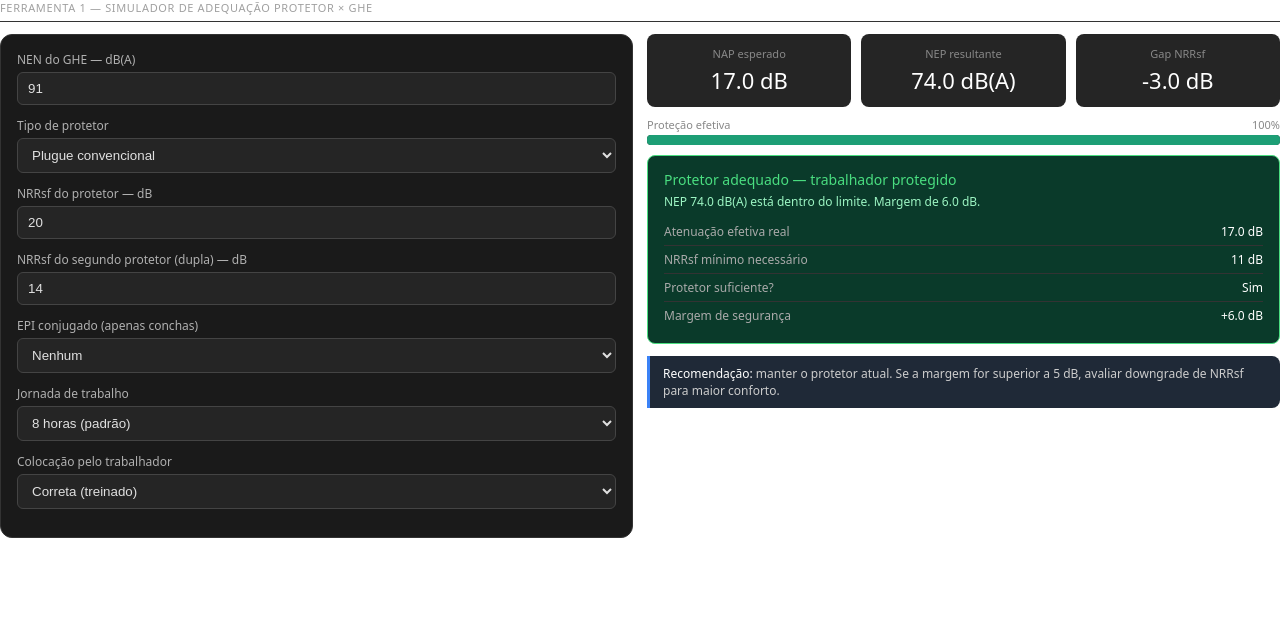
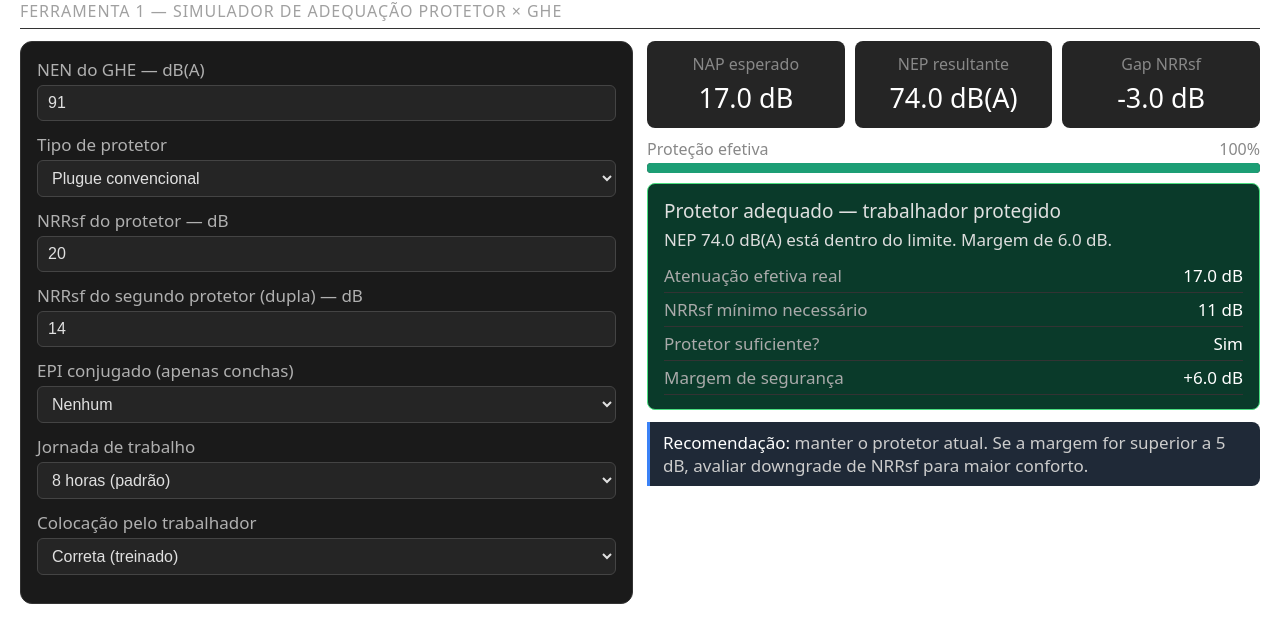
Before and after one commit to nexstra-hub/conexao-ruido-2026, a plain HTML site: page index.html in a window 1280 px wide. Drawn offline with Linux system fonts and the light colour scheme.

Commit message:
Padding Update index.html

```diff
--- a/index.html
+++ b/index.html
@@ -11,11 +11,12 @@
         background: transparent;
         color: #e0e0e0;
         font-family: system-ui, -apple-system, sans-serif;
+        padding: 0 10px;           /* Margens laterais de 10px */
     }
 
     .sec{margin-bottom:1.5rem}
     .sl{
-        font-size:11px;
+        font-size:16px;            /* +5px */
         font-weight:500;
         color:#a0a0a0;
         letter-spacing:.06em;
@@ -38,7 +39,7 @@
     .field{margin-bottom:12px}
     .field label{
         display:block;
-        font-size:12px;
+        font-size:17px;            /* +5px */
         color:#b0b0b0;
         margin-bottom:4px;
     }
@@ -49,10 +50,7 @@
         border:1px solid #444;
         border-radius:6px;
         padding:8px 10px;
-    }
-    .field select:focus, .field input[type=number]:focus{
-        outline:none;
-        border-color:#3b82f6;
+        font-size:16px;            /* +5px */
     }
 
     .kpi{
@@ -61,8 +59,12 @@
         padding:12px 14px;
         text-align:center;
     }
-    .kv{font-size:22px;font-weight:500;margin-top:4px; color:#ffffff}
-    .kl{font-size:11px;color:#888}
+    .kv{font-size:27px;            /* +5px */
+        font-weight:500;
+        margin-top:4px;
+        color:#ffffff}
+    .kl{font-size:16px;            /* +5px */
+        color:#888}
 
     .verdict{
         border-radius:8px;
@@ -73,29 +75,31 @@
     .v-warn{background:#3f2a1a;border:.5px solid #facc15}
     .v-crit{background:#3a1f1f;border:.5px solid #f87171}
 
-    .v-title{font-size:14px;font-weight:500;margin-bottom:4px}
-    .v-ok .v-title{color:#4ade80}
-    .v-warn .v-title{color:#facc15}
-    .v-crit .v-title{color:#f87171}
-
-    .v-body{font-size:12px;margin-bottom:8px; color:#ddd}
-    .v-ok .v-body{color:#9cf5c3}
-    .v-warn .v-body{color:#fde047}
-    .v-crit .v-body{color:#fda4a4}
+    .v-title{font-size:19px;       /* +5px */
+        font-weight:500;
+        margin-bottom:4px}
+    .v-body{font-size:17px;        /* +5px */
+        margin-bottom:8px;
+        color:#ddd}
 
     .rec-row{
         display:flex;
         justify-content:space-between;
-        font-size:12px;
+        font-size:17px;            /* +5px */
         padding:5px 0;
         border-bottom:.5px solid #333;
     }
-    .rec-row:last-child{border-bottom:none}
     .rec-key{color:#aaa}
     .rec-val{font-weight:500;color:#ffffff}
 
     .bar-wrap{margin-top:10px}
-    .bar-lbl{display:flex;justify-content:space-between;font-size:11px;color:#888;margin-bottom:3px}
+    .bar-lbl{
+        display:flex;
+        justify-content:space-between;
+        font-size:16px;            /* +5px */
+        color:#888;
+        margin-bottom:3px
+    }
     .bar-bg{background:#333;border-radius:4px;height:10px}
     .bar-fill{height:10px;border-radius:4px;transition:width .3s}
 
@@ -104,7 +108,7 @@
         border-radius:0 8px 8px 0;
         background:#1f2937;
         padding:9px 13px;
-        font-size:12px;
+        font-size:17px;            /* +5px */
         color:#ccc;
         margin-top:12px
     }
@@ -184,83 +188,7 @@
 </div>
 
 <script>
-const OFFSETS={plugue_conv:{base:-3,max:3},plugue_sonda:{base:-2.7,max:3},concha:{base:-5,max:1},capconcha:{base:-4.8,max:1.2},dupla:{base:3,max:3}};
-const EPI_PENALTY={nenhum:0,oculos:-1.2,mascara:-1.4,bone:-1.0,balaclava:-1.5};
-const JORNADA_PENALTY={8:0,10:1.5,12:3.0};
-const COLOC_PENALTY={ok:0,ruim:-10.5};
-
-function calc(){
-  const nen=parseFloat(document.getElementById('fNen').value)||91;
-  const tipo=document.getElementById('fTipo').value;
-  const nrrsf=parseFloat(document.getElementById('fNrrsf').value)||20;
-  const nrrsf2=parseFloat(document.getElementById('fNrrsf2').value)||14;
-  const epi=document.getElementById('fEpi').value;
-  const jornada=document.getElementById('fJornada').value;
-  const coloc=document.getElementById('fColoc').value;
-
-  const hasEpi=tipo==='concha'||tipo==='capconcha'||tipo==='dupla';
-  const off=OFFSETS[tipo];
-
-  let nap;
-  if(tipo==='dupla'){
-    const maior=Math.max(nrrsf,nrrsf2);
-    nap=maior+off.base;
-  } else {
-    nap=nrrsf+off.base;
-  }
-
-  if(hasEpi) nap+=EPI_PENALTY[epi];
-  nap+=COLOC_PENALTY[coloc];
-
-  const jPen=JORNADA_PENALTY[jornada];
-  const nepEfetivo=nen+jPen;
-  const nep=Math.round((nepEfetivo-nap)*10)/10;
-  const nrrsf_min=Math.ceil(nen+jPen-80);
-  const gap=Math.round((nap-nrrsf)*10)/10;
-  const margem=Math.round((80-nep)*10)/10;
-  const pct=Math.min(100,Math.max(0,Math.round(nap/(nen-80)*100)));
-
-  document.getElementById('oNap').textContent=nap.toFixed(1)+' dB';
-  document.getElementById('oNep').textContent=nep.toFixed(1)+' dB(A)';
-  document.getElementById('oGap').textContent=(gap>=0?'+':'')+gap.toFixed(1)+' dB';
-  document.getElementById('oPctBar').textContent=pct+'%';
-
-  const bar=document.getElementById('oBar');
-  bar.style.width=pct+'%';
-  bar.style.background=nep<=80?'#1D9E75':nep<=85?'#EF9F27':'#E24B4A';
-
-  document.getElementById('oVNap').textContent=nap.toFixed(1)+' dB';
-  document.getElementById('oVMin').textContent=nrrsf_min+' dB';
-  document.getElementById('oVSuf').textContent=nap>=(nrrsf_min-1)?'Sim':'Não';
-  document.getElementById('oVMarg').textContent=(margem>=0?'+':'')+margem.toFixed(1)+' dB';
-
-  const verd=document.getElementById('oVerdict');
-  const vt=document.getElementById('oVTitle');
-  const vb=document.getElementById('oVBody');
-  const rec=document.getElementById('oRec');
-
-  verd.className='verdict';
-  if(nep<=80){
-    verd.classList.add('v-ok');
-    vt.textContent='Protetor adequado — trabalhador protegido';
-    vb.textContent='NEP '+nep.toFixed(1)+' dB(A) está dentro do limite. Margem de '+margem.toFixed(1)+' dB.';
-    rec.innerHTML='<b>Recomendação:</b> manter o protetor atual. Se a margem for superior a 5 dB, avaliar downgrade de NRRsf para maior conforto.';
-  } else if(nep<=85){
-    verd.classList.add('v-warn');
-    vt.textContent='Atenção — proteção limítrofe';
-    vb.textContent='NEP '+nep.toFixed(1)+' dB(A) acima do limite. Risco aumentado com qualquer variação.';
-    rec.innerHTML='<b>Recomendação:</b> aumentar NRRsf em pelo menos '+(Math.ceil(nep-80)+2)+' dB ou intensificar treinamento de colocação. Verificar se há EPI conjugado impactando.';
-  } else {
-    verd.classList.add('v-crit');
-    vt.textContent='Protetor insuficiente — exposição real';
-    vb.textContent='NEP '+nep.toFixed(1)+' dB(A) — '+(nep-80).toFixed(1)+' dB acima do limite. Ação imediata necessária.';
-    rec.innerHTML='<b>Recomendação:</b> substituir para protetor com NRRsf mínimo de '+nrrsf_min+' dB. Para NEN ≥ 100 dB(A), considerar dupla proteção.';
-  }
-}
-calc();
-</script>
-
-<script>
+/* Seu script original permanece igual (duplicado no arquivo original) */
 const OFFSETS={plugue_conv:{base:-3,max:3},plugue_sonda:{base:-2.7,max:3},concha:{base:-5,max:1},capconcha:{base:-4.8,max:1.2},dupla:{base:3,max:3}};
 const EPI_PENALTY={nenhum:0,oculos:-1.2,mascara:-1.4,bone:-1.0,balaclava:-1.5};
 const JORNADA_PENALTY={8:0,10:1.5,12:3.0};
```
